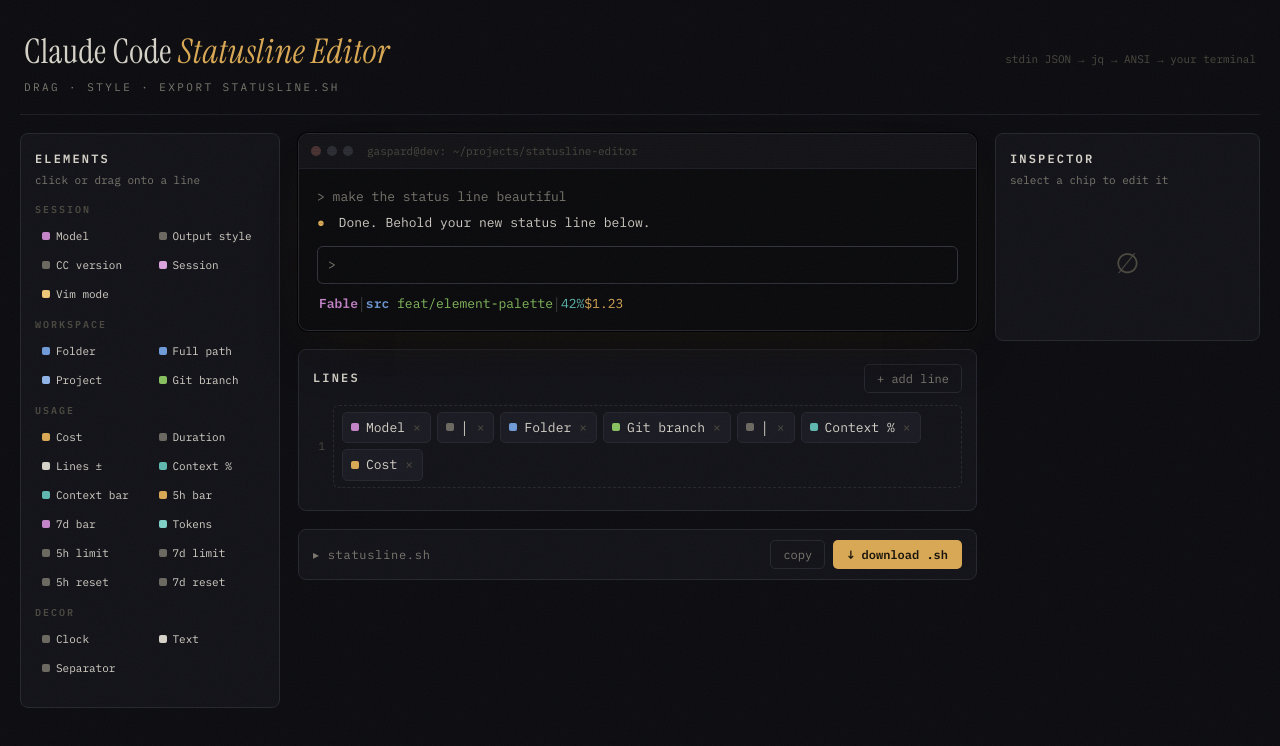
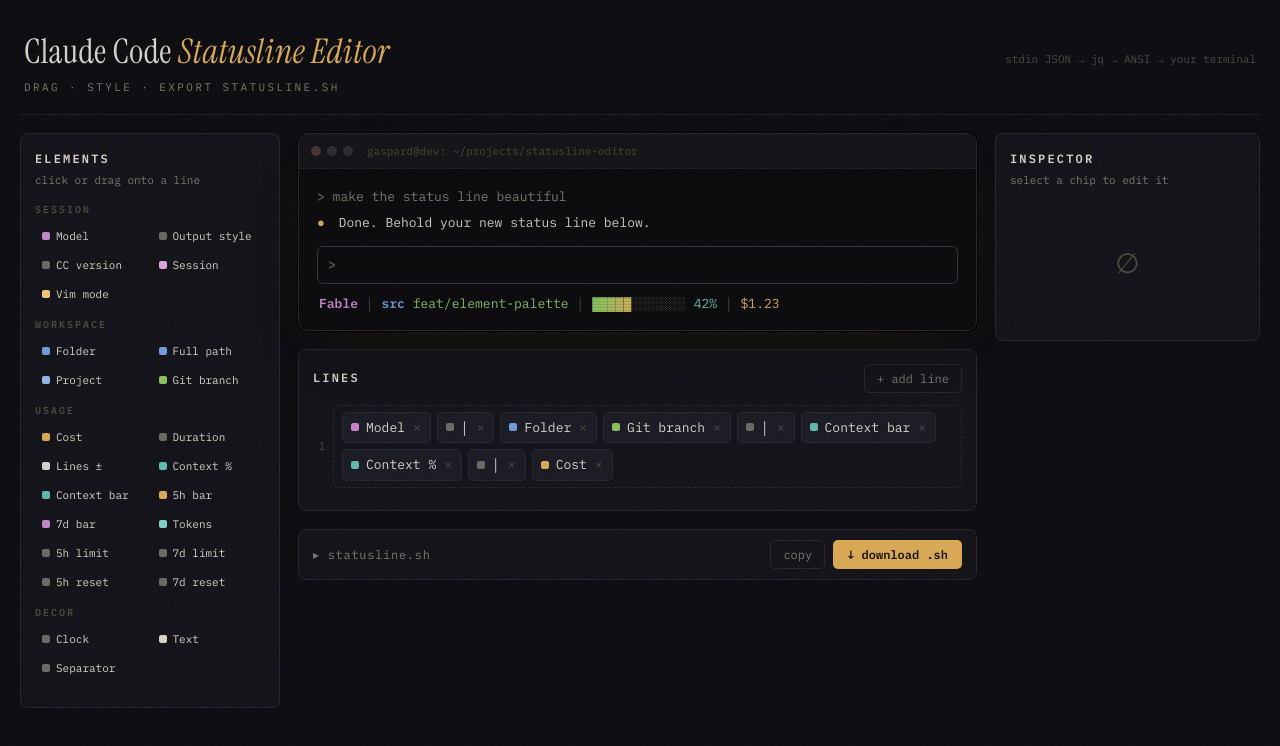
Before and after one commit to azekyoo/claude-code-status-line-editor, a React (Vite) app: page / in a window 1280 px wide. Shown: the top 746 px of the page. Built offline with nearby package versions, Linux system fonts and the light colour scheme.

Commit message:
Improve default status line composition
Segments ran together (42%$1.23) with bare separators. Separators now
carry surrounding spaces, the context percentage follows a gradient
context bar, and cost gets its own separator. Screenshot regenerated
from the new default.

```diff
--- a/src/App.tsx
+++ b/src/App.tsx
@@ -19,16 +19,27 @@
 import { Row } from './components/Canvas'
 
 function defaultRows(): ElementInstance[][] {
-  const sep1 = makeInstance('sep')
-  const sep2 = makeInstance('sep')
+  const sep = () => {
+    const s = makeInstance('sep')
+    s.config.prefix = ' '
+    s.config.suffix = ' '
+    return s
+  }
+  const bar = makeInstance('context-bar')
+  bar.config.barColorMode = 'gradient'
+  bar.config.barWidth = 12
+  const pct = makeInstance('context-pct')
+  pct.config.prefix = ' '
   return [
     [
       makeInstance('model'),
-      sep1,
+      sep(),
       makeInstance('cwd-basename'),
       makeInstance('git-branch'),
-      sep2,
-      makeInstance('context-pct'),
+      sep(),
+      bar,
+      pct,
+      sep(),
       makeInstance('cost'),
     ],
   ]
```
Also changed, not shown: scripts/screenshot.mjs (+2 -10 lines), 1 other file (tests, documents, lock files or other folders).
